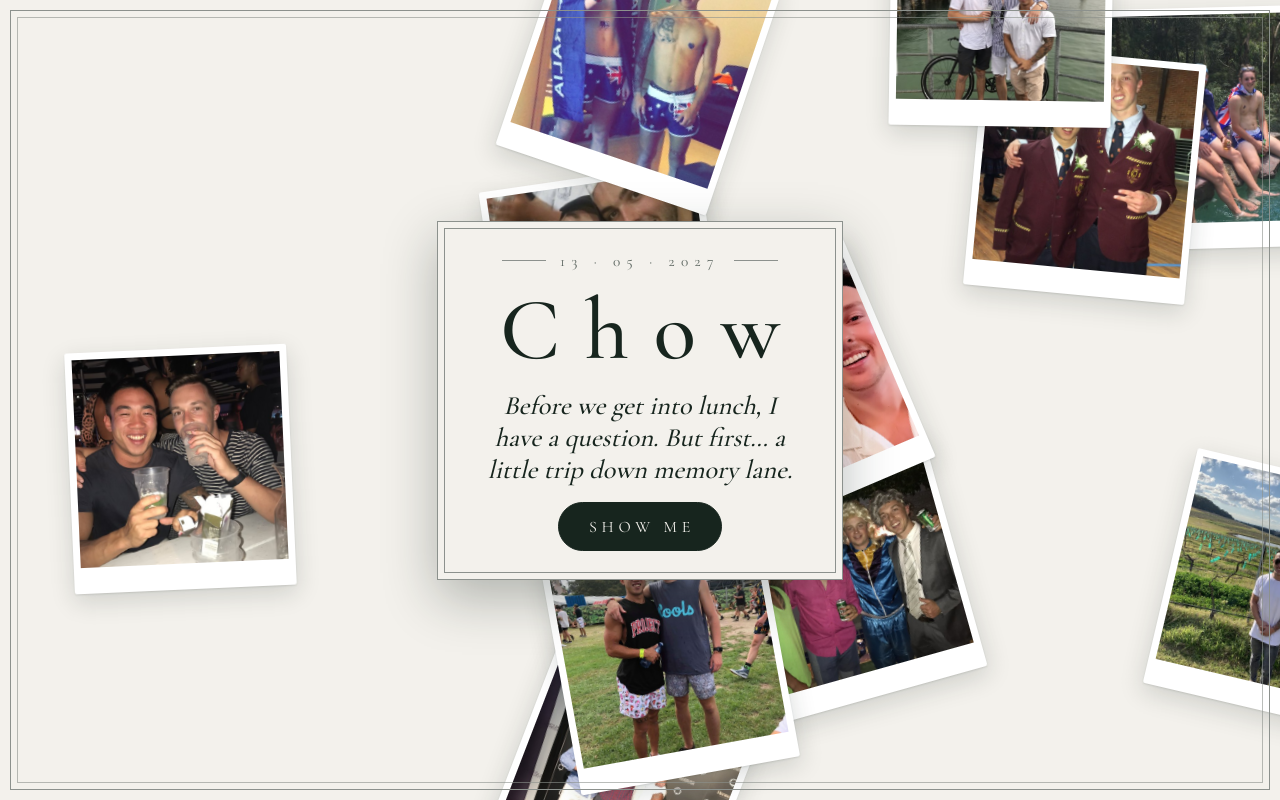
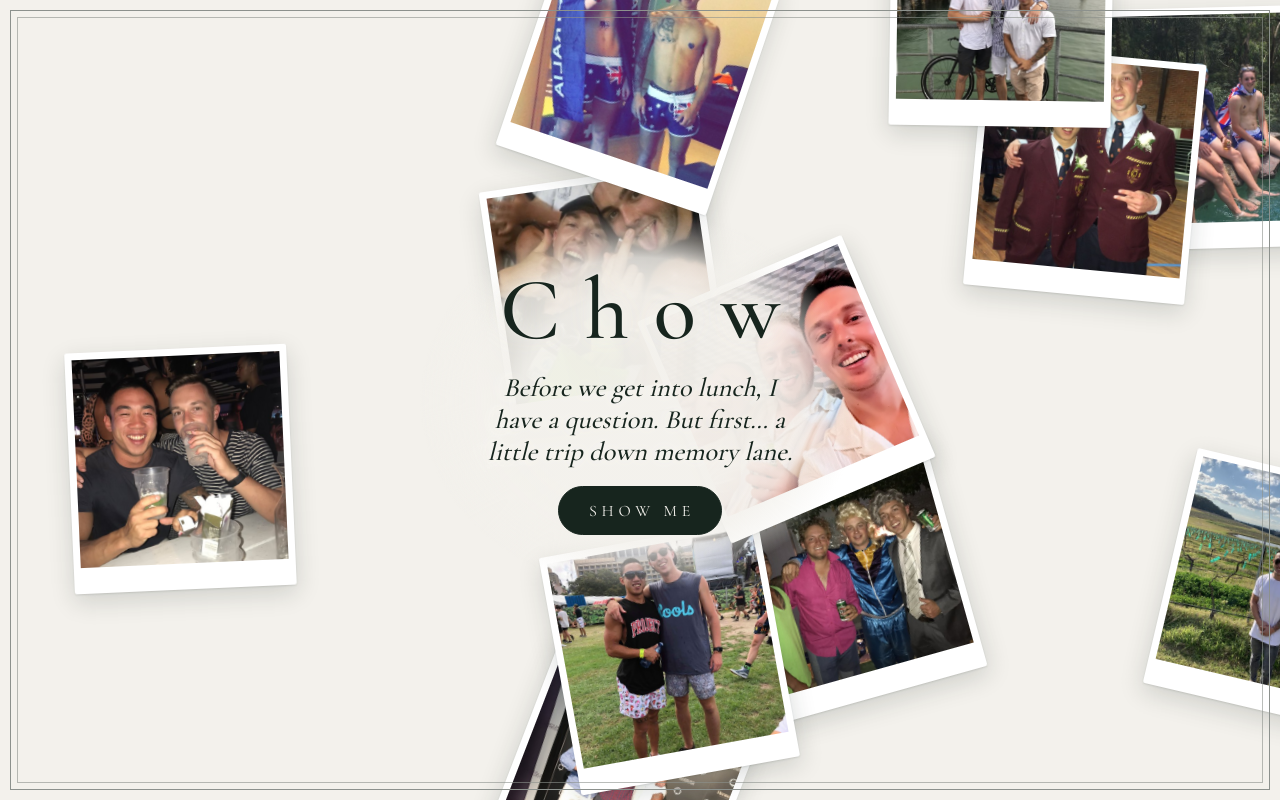
Before and after one commit to ytdragons/groomsmen, a plain HTML site: page chow/index.html in a window 1280 px wide. Drawn offline with nearby package versions, Linux system fonts and the light colour scheme.

Commit message:
Remove date, soft glow instead of box on intro

```diff
--- a/chow/index.html
+++ b/chow/index.html
@@ -38,8 +38,9 @@ body{background:var(--paper);color:var(--ink);font-family:var(--caps);overflow:h
   padding:24px max(28px,env(safe-area-inset-right,0px)) 24px max(28px,env(safe-area-inset-left,0px));z-index:20;transition:opacity .7s ease}
 .scene.off{opacity:0;pointer-events:none}
 .veil{background:radial-gradient(closest-side,rgba(243,241,236,.96),rgba(243,241,236,.82) 60%,rgba(243,241,236,0))}
-.intro-card{display:flex;flex-direction:column;align-items:center;gap:16px;background:var(--paper);padding:30px 26px 28px;max-width:min(100%,520px);
-  border:1px solid var(--rule);outline:1px solid var(--rule);outline-offset:-8px;box-shadow:0 18px 50px rgba(23,37,30,.3)}
+.intro-card{display:flex;flex-direction:column;align-items:center;gap:18px;padding:56px 44px;max-width:min(100%,560px);
+  background:radial-gradient(closest-side,rgba(243,241,236,.97) 55%,rgba(243,241,236,.85) 75%,rgba(243,241,236,0));
+  text-shadow:0 0 3px var(--paper),0 0 14px var(--paper),0 0 28px var(--paper)}
 .date{font-size:.95rem;letter-spacing:.42em;text-transform:uppercase;color:var(--ink-soft);display:flex;align-items:center;gap:14px}
 .date::before,.date::after{content:"";width:44px;height:1px;background:var(--rule)}
 h1{font-weight:500;font-size:clamp(2.6rem,12vw,5.5rem);letter-spacing:.28em;margin:0 0 0 .28em;line-height:1;text-wrap:balance}
@@ -72,7 +73,6 @@ h1{font-weight:500;font-size:clamp(2.6rem,12vw,5.5rem);letter-spacing:.28em;marg
 
 <section class="scene" id="intro">
   <div class="intro-card">
-  <div class="date">13 · 05 · 2027</div>
   <h1>Chow</h1>
   <p class="lede">Before we get into lunch, I have a question. But first&hellip; a little trip down memory lane.</p>
   <button class="btn" id="go" disabled>Loading photos&hellip;</button>
```
Also changed, not shown: jimmy/index.html (+3 -3 lines), matty/index.html (+3 -3 lines), nico/index.html (+3 -3 lines).
